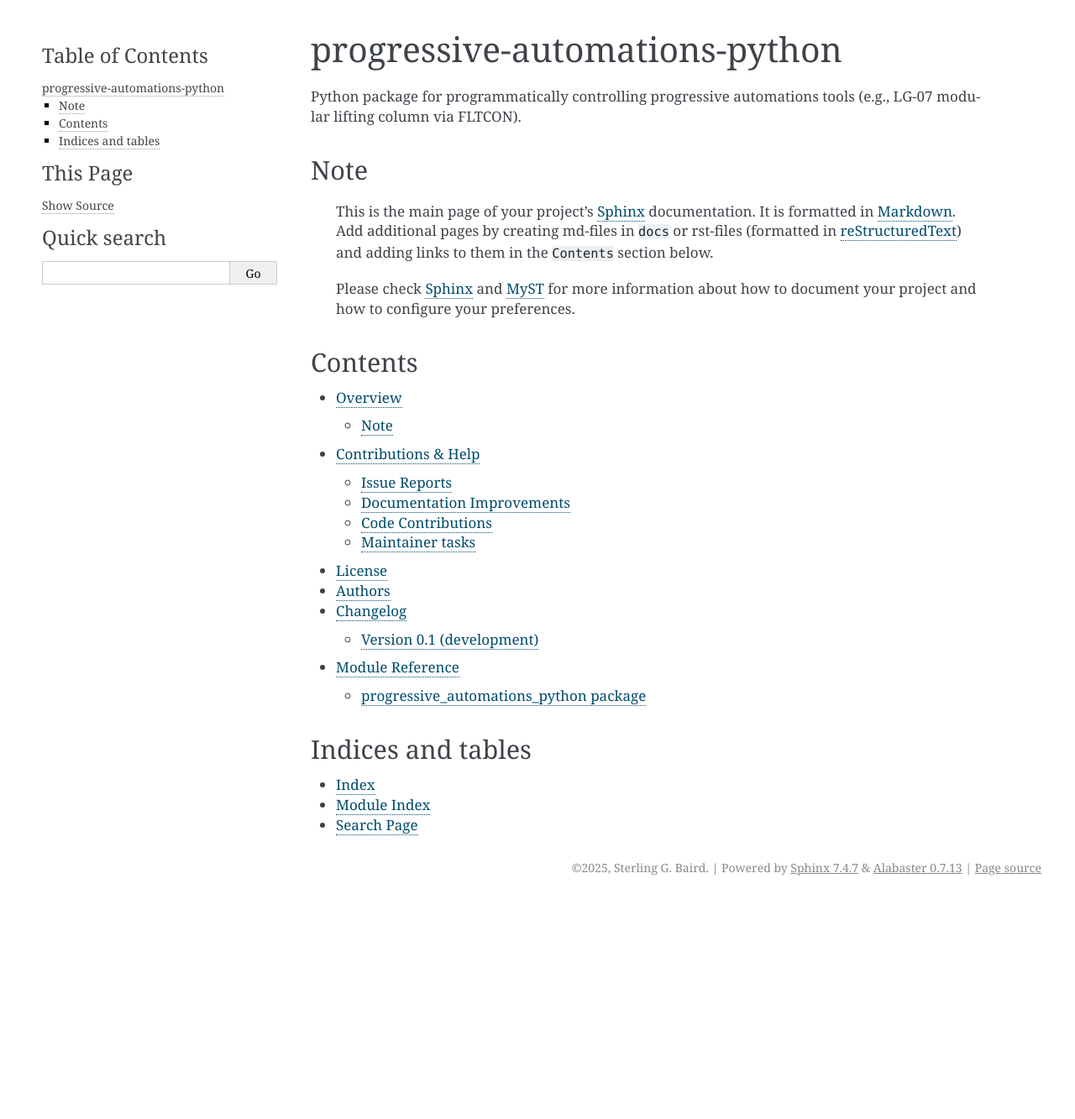
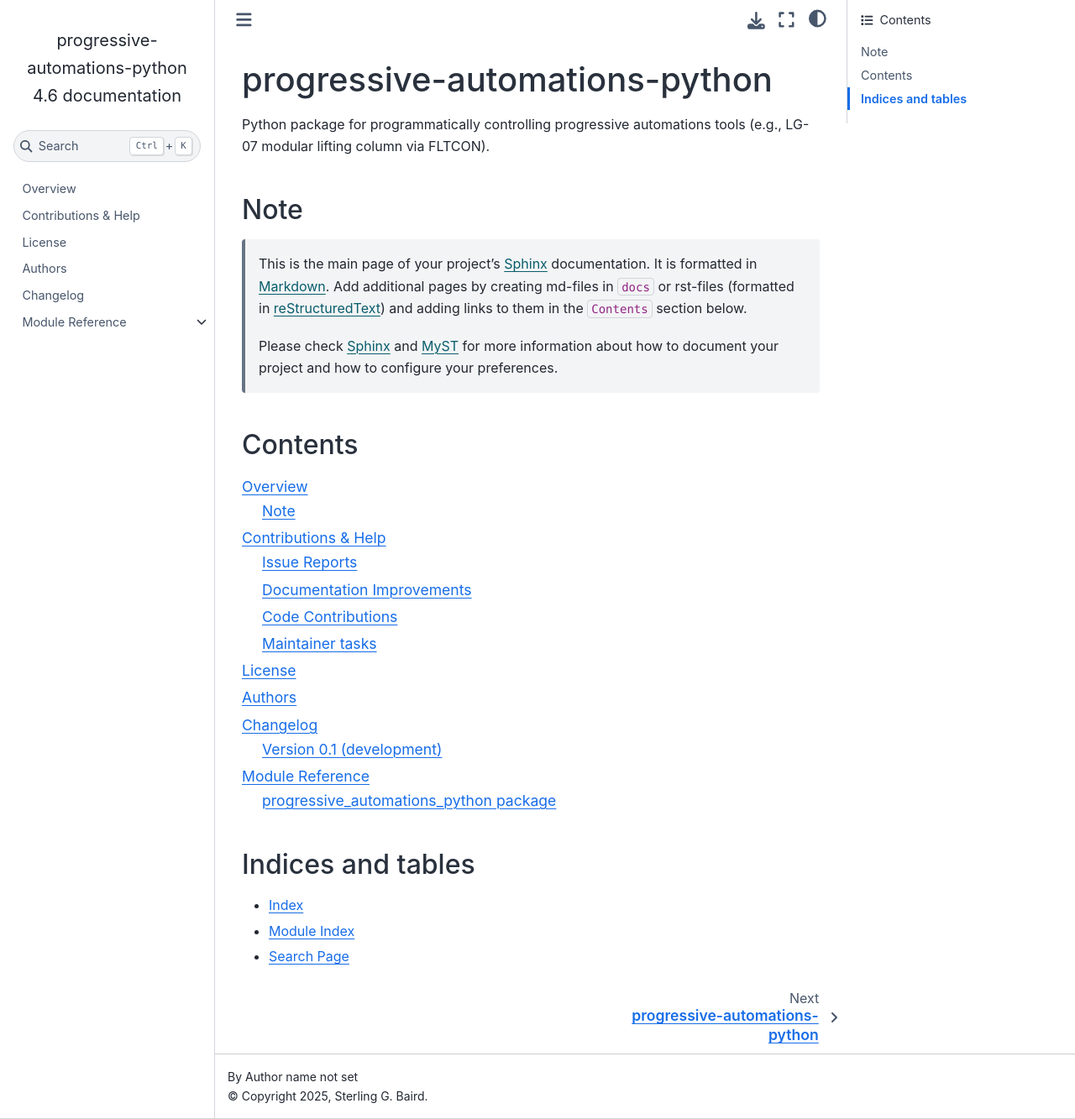
Before and after one commit to AccelerationConsortium/progressive-automations-python, a Sphinx documentation site: the page built from docs/index.md, in a window 1280 px wide and 1333 px high. Shown: the whole window at 84% size. Built offline with Sphinx 7.4.7 and the Sphinx Book theme 1.1.4, drawn with Linux system fonts in a browser that asks for light colours.

Commit message:
feat: update Sphinx configuration and requirements for new themes and extensions

```diff
--- a/docs/conf.py
+++ b/docs/conf.py
@@ -72,6 +72,9 @@ extensions = [
     "sphinx.ext.ifconfig",
     "sphinx.ext.mathjax",
     "sphinx.ext.napoleon",
+    "sphinx_book_theme",
+    "sphinx_copybutton",
+    "sphinx_design",
 ]
 
 # Add any paths that contain templates here, relative to this directory.
@@ -171,15 +174,13 @@ todo_emit_warnings = True
 
 # The theme to use for HTML and HTML Help pages.  See the documentation for
 # a list of builtin themes.
-html_theme = "alabaster"
+# html_theme = "alabaster"
+html_theme = "sphinx_book_theme"
 
 # Theme options are theme-specific and customize the look and feel of a theme
 # further.  For a list of options available for each theme, see the
 # documentation.
-html_theme_options = {
-    "sidebar_width": "300px",
-    "page_width": "1200px"
-}
+html_theme_options = {"sidebar_width": "300px", "page_width": "1200px"}
 
 # Add any paths that contain custom themes here, relative to this directory.
 # html_theme_path = []
@@ -264,7 +265,13 @@ latex_elements = {
 # Grouping the document tree into LaTeX files. List of tuples
 # (source start file, target name, title, author, documentclass [howto/manual]).
 latex_documents = [
-    ("index", "user_guide.tex", "progressive-automations-python Documentation", "Sterling G. Baird", "manual")
+    (
+        "index",
+        "user_guide.tex",
+        "progressive-automations-python Documentation",
+        "Sterling G. Baird",
+        "manual",
+    )
 ]
 
 # The name of an image file (relative to this directory) to place at the top of
--- a/docs/requirements.txt
+++ b/docs/requirements.txt
@@ -4,3 +4,6 @@
 # sphinx_rtd_theme
 myst-parser[linkify]
 sphinx>=3.2.1
+sphinx_book_theme
+sphinx_copybutton
+sphinx_design
```
